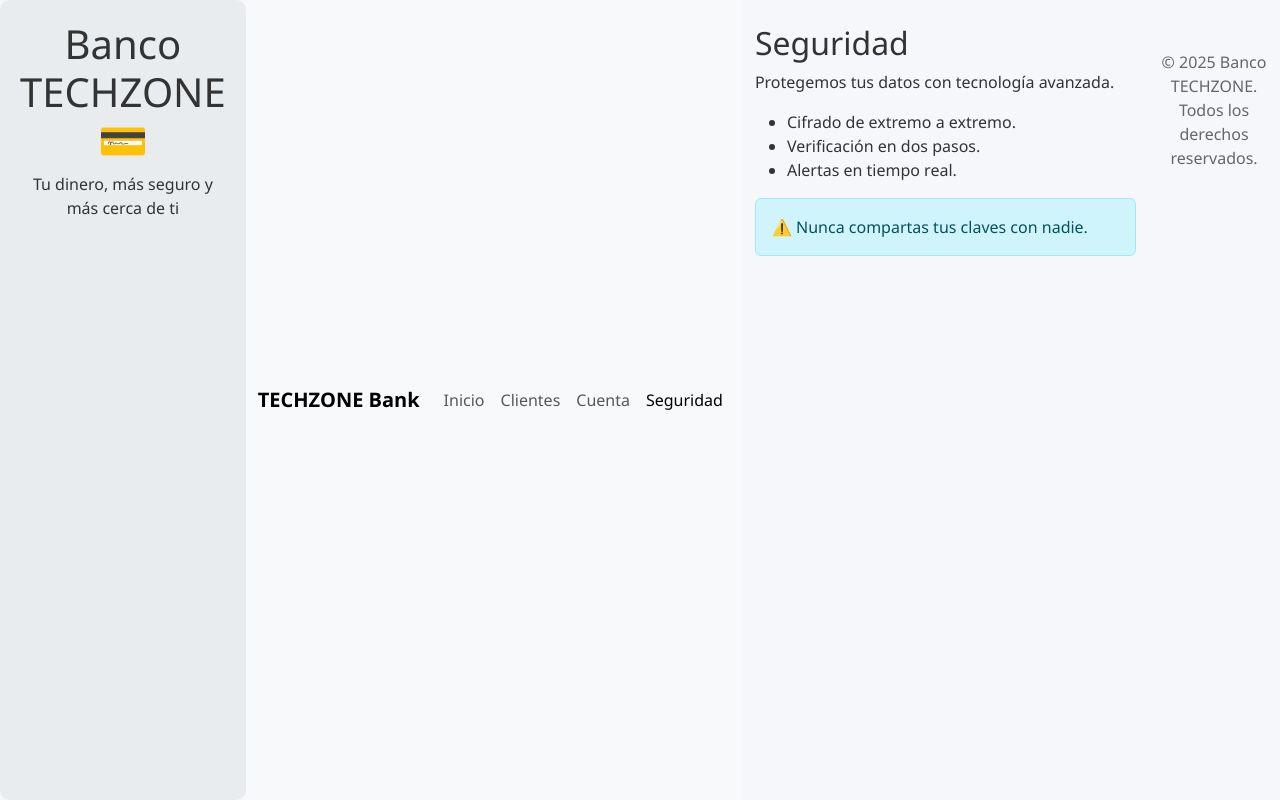
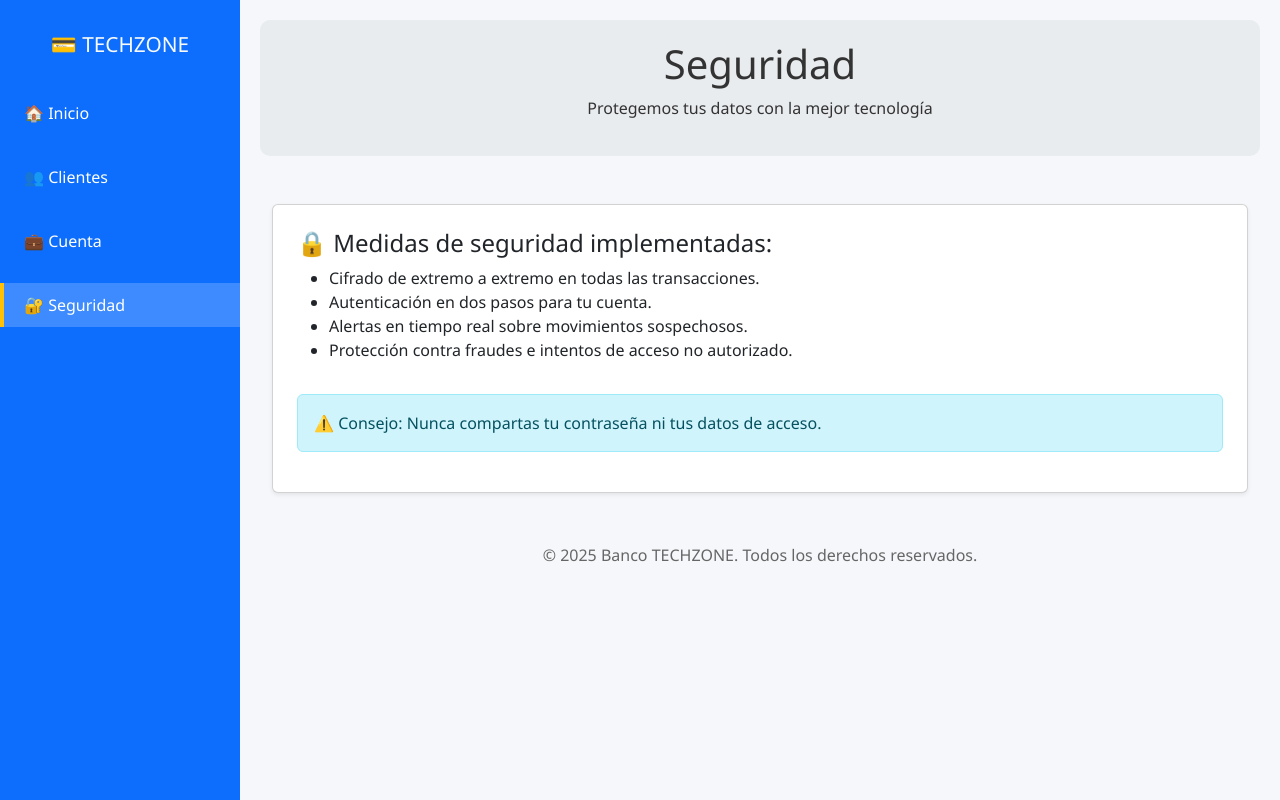
Before and after one commit to Brandon-bit320/Clase-git, a plain HTML site: page seguridad.html in a window 1280 px wide. Drawn offline with nearby package versions, Linux system fonts and the light colour scheme.

Commit message:
Ajustes en la barra lateral y encabezado

```diff
--- a/seguridad.html
+++ b/seguridad.html
@@ -8,40 +8,46 @@
   <link rel="stylesheet" href="style.css">
 </head>
 <body>
+  <button class="btn btn-primary toggle-btn d-md-none">☰</button>
+
+  <div class="sidebar closed" id="sidebar">
+    <h2 class="text-center text-light mt-3">💳 TECHZONE</h2>
+    <ul class="nav flex-column mt-4">
+      <li><a href="index.html">🏠 Inicio</a></li>
+      <li><a href="clientes.html">👥 Clientes</a></li>
+      <li><a href="cuenta.html">💼 Cuenta</a></li>
+      <li><a href="seguridad.html" class="active">🔐 Seguridad</a></li>
+    </ul>
+  </div>
+
+  <div class="overlay" id="overlay"></div>
+
+  <div class="content">
     <header>
-    <h1>Banco TECHZONE 💳</h1>
-    <p>Tu dinero, más seguro y más cerca de ti</p>
+      <h1>Seguridad</h1>
+      <p>Protegemos tus datos con la mejor tecnología</p>
     </header>
 
-  <nav class="navbar navbar-expand-lg bg-light">
-    <div class="container-fluid">
-      <a class="navbar-brand fw-bold" href="index.html">TECHZONE Bank</a>
-      <div class="collapse navbar-collapse" id="menu">
-        <ul class="navbar-nav ms-auto">
-          <li class="nav-item"><a class="nav-link" href="index.html">Inicio</a></li>
-          <li class="nav-item"><a class="nav-link" href="clientes.html">Clientes</a></li>
-          <li class="nav-item"><a class="nav-link" href="cuenta.html">Cuenta</a></li>
-          <li class="nav-item"><a class="nav-link active" href="seguridad.html">Seguridad</a></li>
-        </ul>
-      </div>
-    </div>
-  </nav>
-
-  <main class="container mt-4">
-    <h2>Seguridad</h2>
-    <p>Protegemos tus datos con tecnología avanzada.</p>
+    <main class="container mt-5">
+      <div class="card p-4 shadow-sm">
+        <h4>🔒 Medidas de seguridad implementadas:</h4>
         <ul>
-      <li>Cifrado de extremo a extremo.</li>
-      <li>Verificación en dos pasos.</li>
-      <li>Alertas en tiempo real.</li>
+          <li>Cifrado de extremo a extremo en todas las transacciones.</li>
+          <li>Autenticación en dos pasos para tu cuenta.</li>
+          <li>Alertas en tiempo real sobre movimientos sospechosos.</li>
+          <li>Protección contra fraudes e intentos de acceso no autorizado.</li>
         </ul>
         <div class="alert alert-info mt-3">
-      ⚠️ Nunca compartas tus claves con nadie.
+          ⚠️ Consejo: Nunca compartas tu contraseña ni tus datos de acceso.
+        </div>
       </div>
     </main>
 
     <footer>
       <p>&copy; 2025 Banco TECHZONE. Todos los derechos reservados.</p>
     </footer>
+  </div>
+
+  <script src="script.js"></script>
 </body>
 </html>
```
Lines whose indentation alone changed are shown as unchanged.
